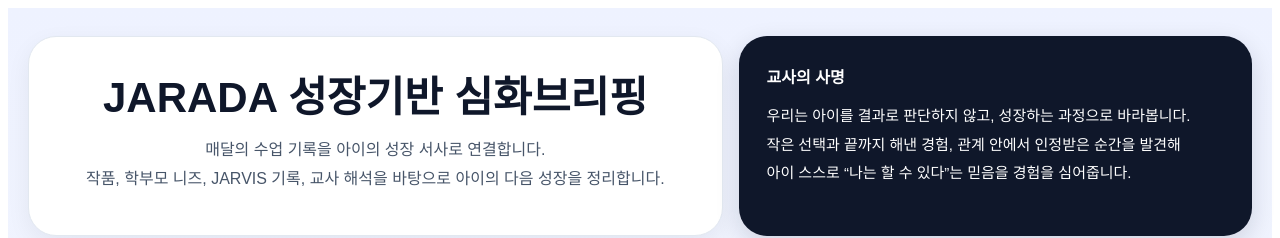
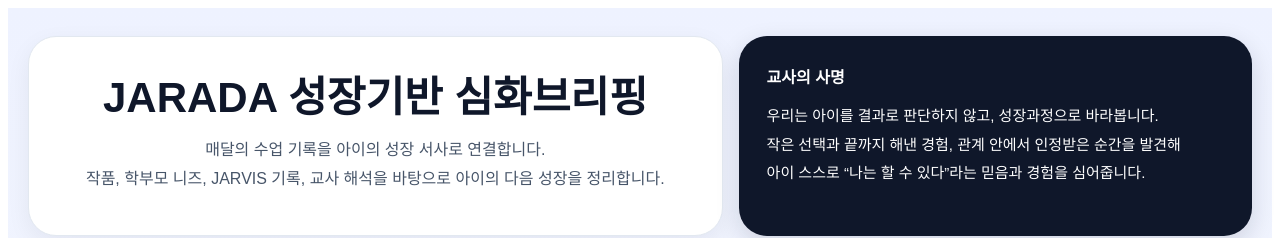
Before and after one commit to jaradaboys/jarada-briefing-2, a React (Vite) app: page / in a window 1280 px wide. Shown: the top 238 px of the page. Built offline with nearby package versions, Linux system fonts and the light colour scheme.

Commit message:
Update App.jsx

```diff
--- a/src/App.jsx
+++ b/src/App.jsx
@@ -2180,11 +2180,11 @@ alert(`${incoming.length}개의 JARVIS 관찰일지를 불러왔고, 기본값
        <div style={{ fontWeight: 800, marginBottom: 14 }}>교사의 사명</div>
 
 <div style={{ lineHeight: 1.9, fontSize: 15, maxWidth: 520 }}>
-  우리는 아이를 결과로 판단하지 않고, 성장하는 과정으로 바라봅니다.
+  우리는 아이를 결과로 판단하지 않고, 성장과정으로 바라봅니다.
   <br />
   작은 선택과 끝까지 해낸 경험, 관계 안에서 인정받은 순간을 발견해
   <br />
-  아이 스스로 “나는 할 수 있다”는 믿음을 경험을 심어줍니다.
+  아이 스스로 “나는 할 수 있다”라는 믿음과 경험을 심어줍니다.
 </div>
           </div>
         </div>
```
